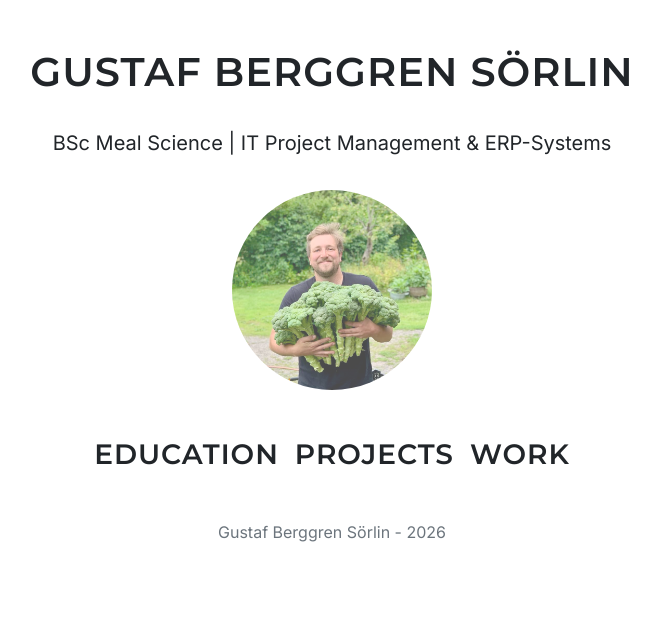
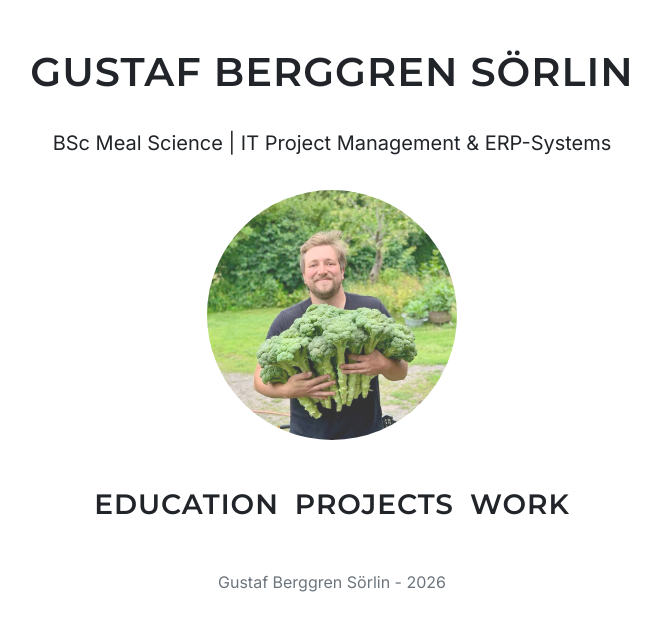
Before and after one commit to gbrggrn/gbrggrn.github.io, a Jekyll site: the page built from index.html, in a window 1280 px wide. Shown: the top 631 px of the page, without its empty margins (308-968 px from the left). Built offline with Jekyll 4.4.1, drawn with Linux system fonts in a browser that asks for light colours.

Commit message:
Update style.css

```diff
--- a/assets/css/style.css
+++ b/assets/css/style.css
@@ -45,6 +45,7 @@
       opacity: 1;
       visibility: visible;
       height: auto;
+      width: 50%;
       transition: opacity 0.4s ease, height 0s;
       animation: fadeInUp 0.6s ease forwards;
   }
@@ -61,11 +62,11 @@
 }
 
 .profile-img {
-  width: 200px;
-  height: 200px;
+  width: 250px;
+  height: 250px;
   object-fit: cover;
   border-radius: 50%;
-  opacity: 0.7;
+  opacity: 0.8;
 }
 
 .category-card {
```
